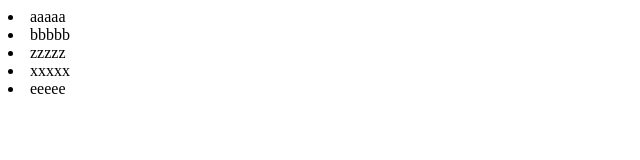
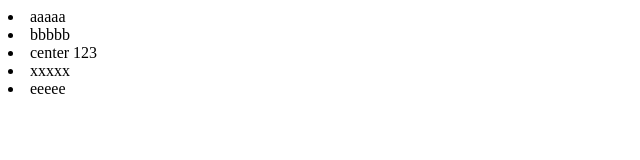
Before and after one commit to LekNattawat/hello-world, a plain HTML site: page index.html in a window 1280 px wide. Shown: the full height of the page, 0-640 px from the left. Drawn offline with Linux system fonts and the light colour scheme.

Commit message:
Edit center

```diff
--- a/index.html
+++ b/index.html
@@ -3,7 +3,7 @@
 		<div>
 			<li>aaaaa</li>
 			<li>bbbbb</li>
-			<li>zzzzz</li>
+			<li>center 123</li>
 			<li>xxxxx</li>
 			<li>eeeee</li>
 		</div>
```
